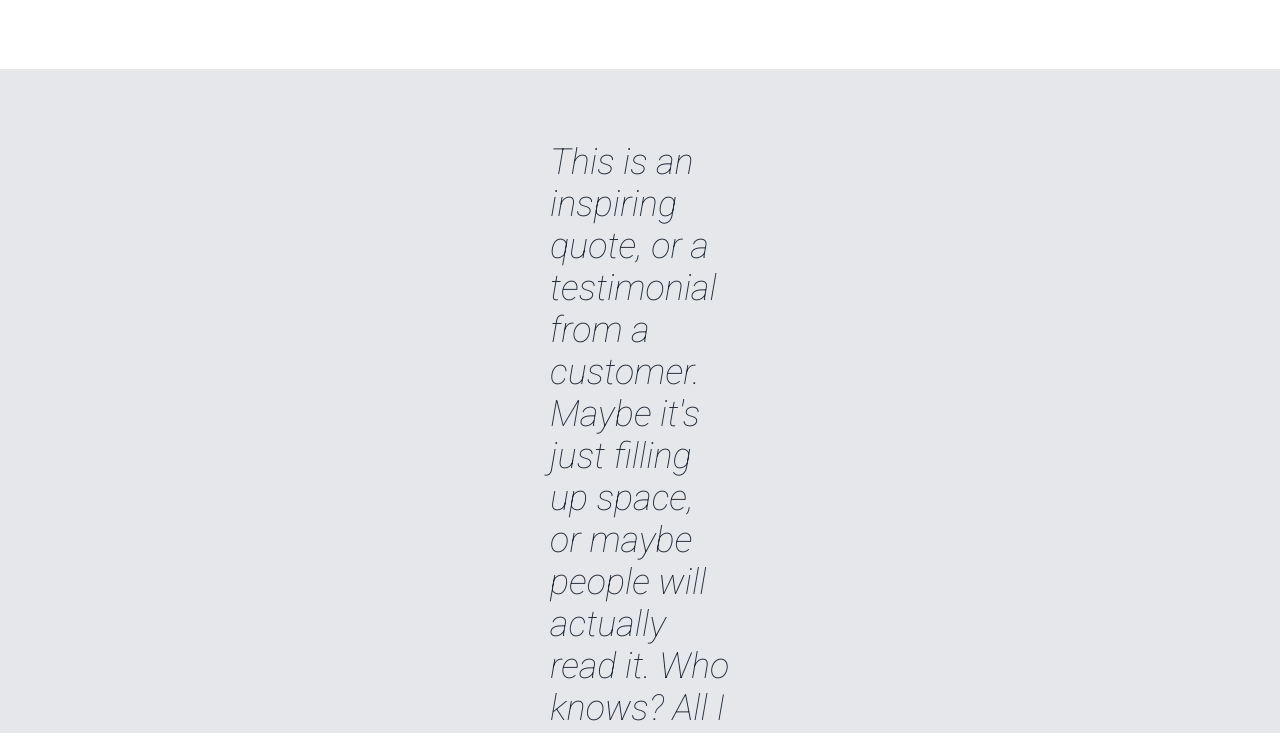
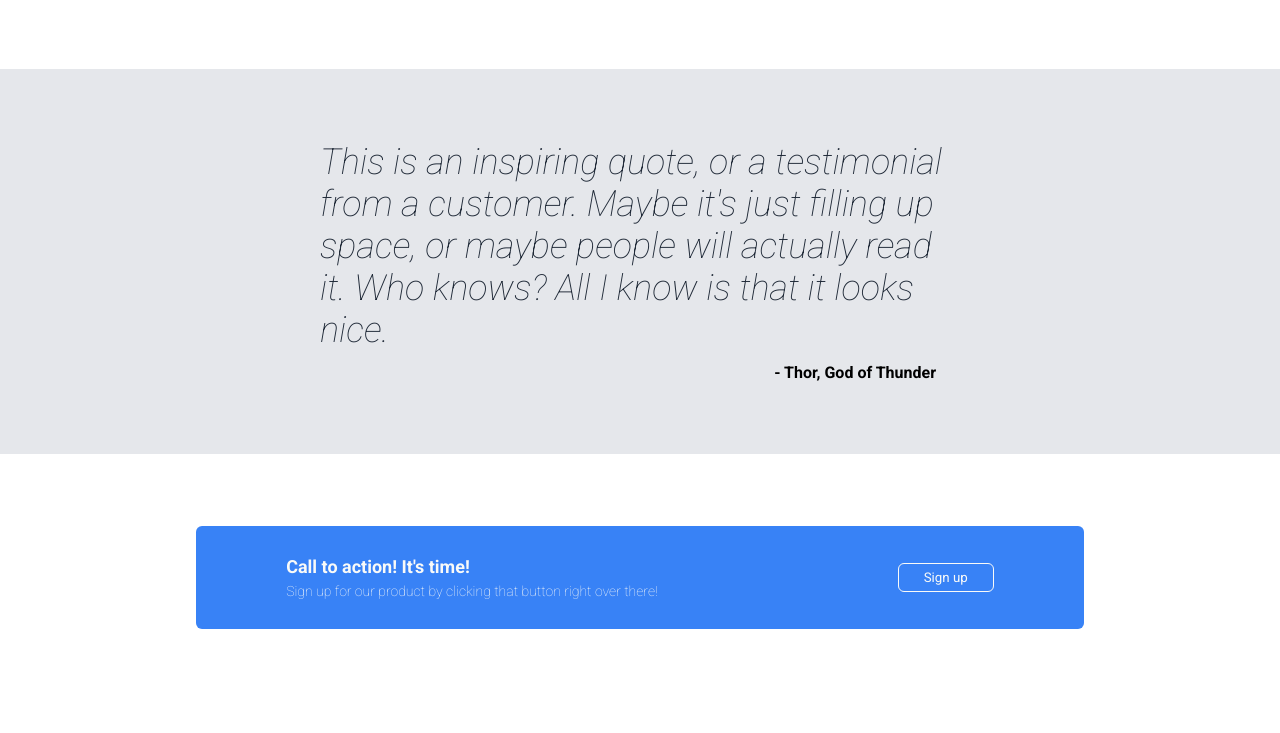
Before and after one commit to skutaada/foundations-landing-page, a plain HTML site: page index.html in a window 1280 px wide. Shown: the part 886-1619 px from the top of the page. After the commit the page ends 1587 px from the top, so only its background shows below. Drawn offline with Linux system fonts and the light colour scheme.

Commit message:
call to action component html and styling

```diff
--- a/index.html
+++ b/index.html
@@ -59,5 +59,12 @@
         - Thor, God of Thunder
       </b>
     </div>
+    <div class="action">
+      <div class="text-area">
+        <p class="main-text">Call to action! It's time!</p>
+        <p class="sub-text">Sign up for our product by clicking that button right over there!</p>
+      </div>
+      <button>Sign up</button>
+    </div>
   </body>
 </html>
--- a/styles.css
+++ b/styles.css
@@ -113,8 +113,8 @@
 .quote {
   padding-top: 72px;
   padding-bottom: 72px;
-  padding-left: 550px;
-  padding-right: 550px;
+  padding-left: 25%;
+  padding-right: 25%;
   background-color: #e5e7eb;
 }
 
@@ -133,6 +133,43 @@
   padding-right: 24px;
 }
 
+.action {
+  display: flex;
+  background-color: #3882f6;
+  width: fit-content;
+  height: fit-content;
+  margin: 72px auto;
+  padding: 30px 90px;
+  border-radius: 6px;
+}
+
+.action .text-area {
+  margin-right: 240px;
+}
+
+.action .main-text {
+  color: #f9faf8;
+  font-size: 18px;
+  font-weight: bold;
+}
+
+.action .sub-text {
+  color: #f9faf8;
+  font-size: 14px;
+  font-weight: lighter;
+  margin-top: 6px;
+}
+
+.action button {
+  border: 1px solid #f9faf8;
+  border-radius: 6px;
+  background-color: #3882f6;
+  color: #f9faf8;
+  padding: 6px 25px;
+  align-self: center;
+
+}
+
 .bg-blue {
   background-color: #1f2937;
 }
```
